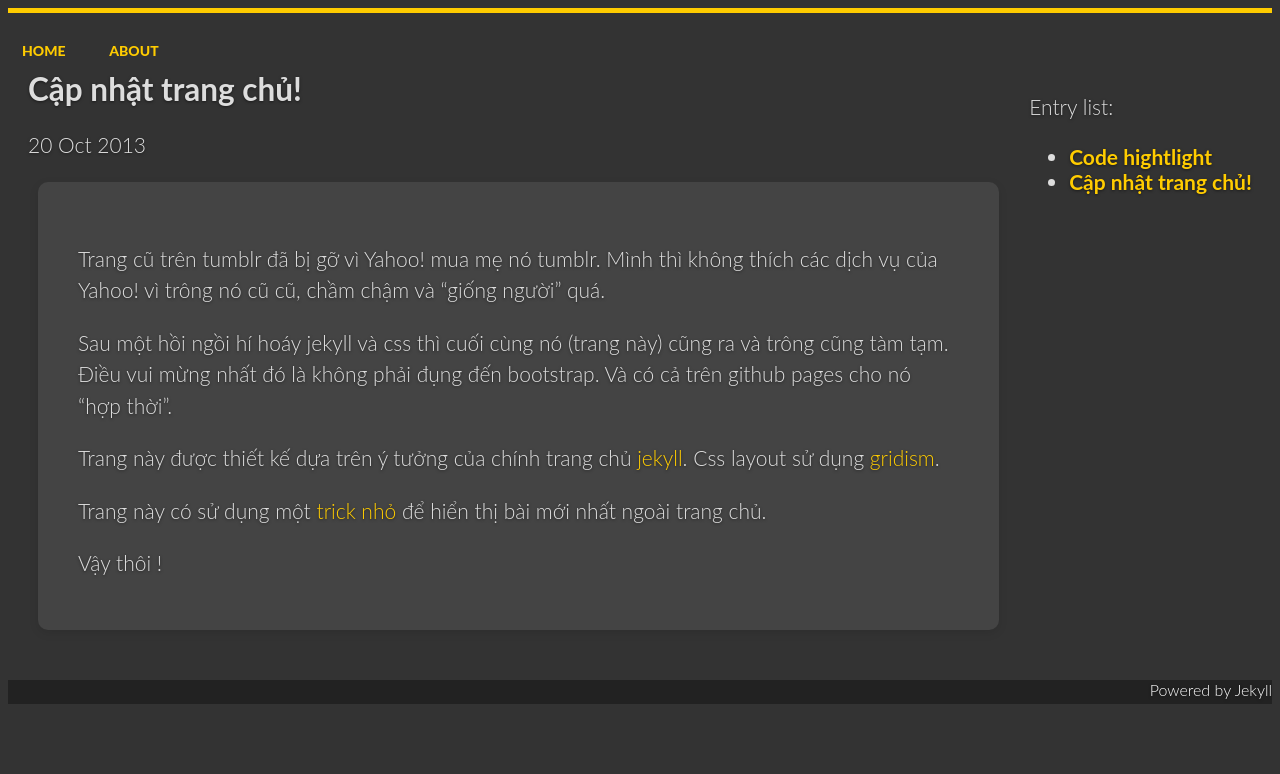
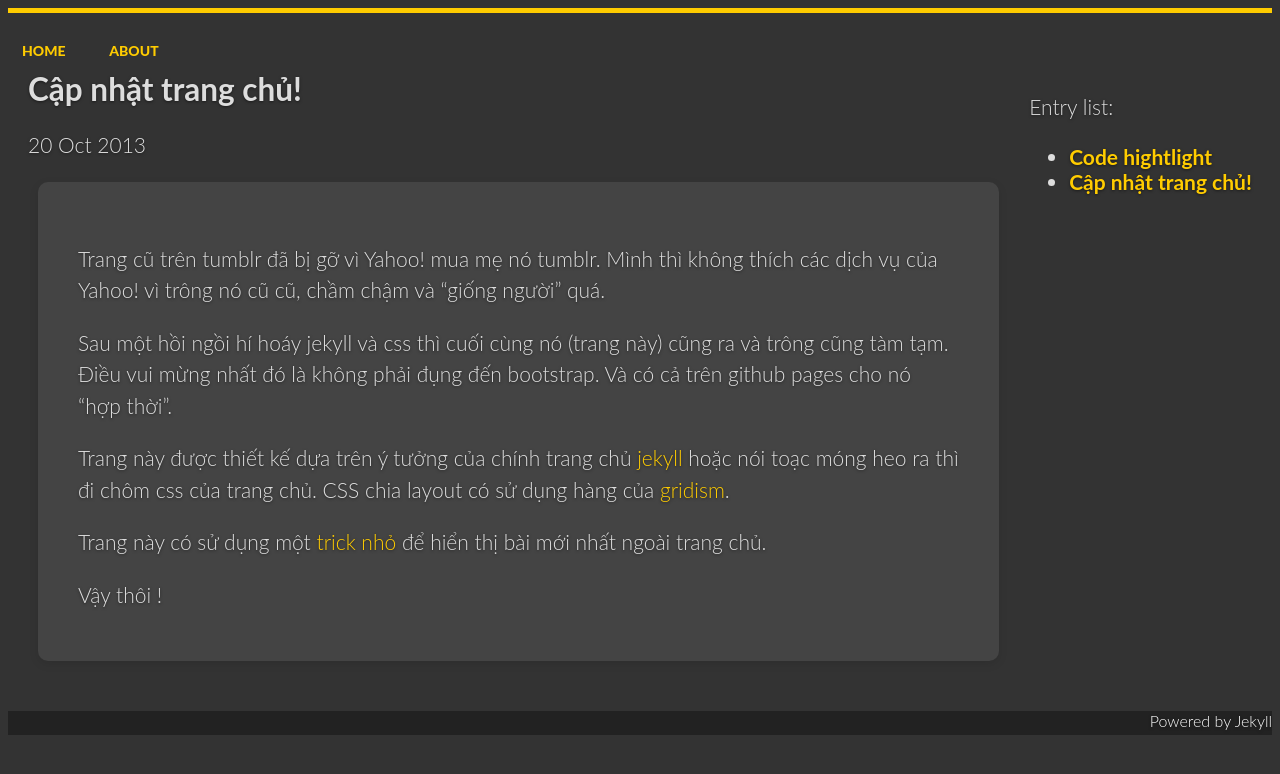
Before and after one commit to vdchuyen/chuyen-vn, a Jekyll site: the page built from _posts/2013-10-20-update-home.markdown, in a window 1280 px wide. Shown: the top 774 px of the page. Built offline with Jekyll 4.4.1, drawn with Linux system fonts in a browser that asks for light colours; Markdown is read by kramdown in place of the engine named in the settings.

Commit message:
Update post

```diff
--- a/_posts/2013-10-20-update-home.markdown
+++ b/_posts/2013-10-20-update-home.markdown
@@ -9,7 +9,7 @@ Trang cũ trên tumblr đã bị gỡ vì Yahoo! mua mẹ nó tumblr. Mình thì
 
 Sau một hồi ngồi hí hoáy jekyll và css thì cuối cùng nó (trang này) cũng ra và trông cũng tàm tạm. Điều vui mừng nhất đó là không phải đụng đến bootstrap. Và có cả trên github pages cho nó "hợp thời".
 
-Trang này được thiết kế dựa trên ý tưởng của chính trang chủ [jekyll](http://jekyllrb.com). Css layout sử dụng [gridism](https://github.com/cobyism/gridism).
+Trang này được thiết kế dựa trên ý tưởng của chính trang chủ [jekyll](http://jekyllrb.com) hoặc nói toạc móng heo ra thì đi chôm css của trang chủ. CSS chia layout có sử dụng hàng của [gridism](https://github.com/cobyism/gridism).
 
 Trang này có sử dụng một [trick nhỏ](https://gist.github.com/nimbupani/1421828) để hiển thị bài mới nhất ngoài trang chủ.
 
```
